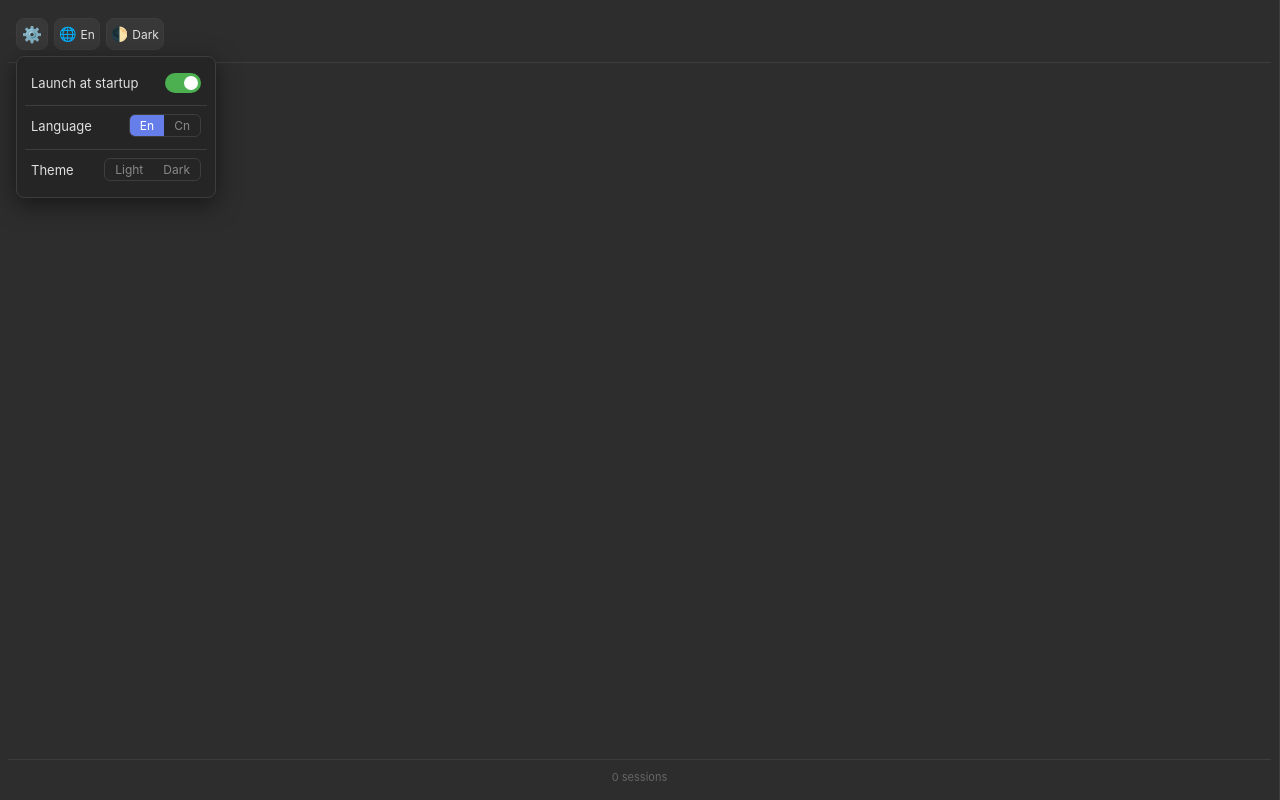
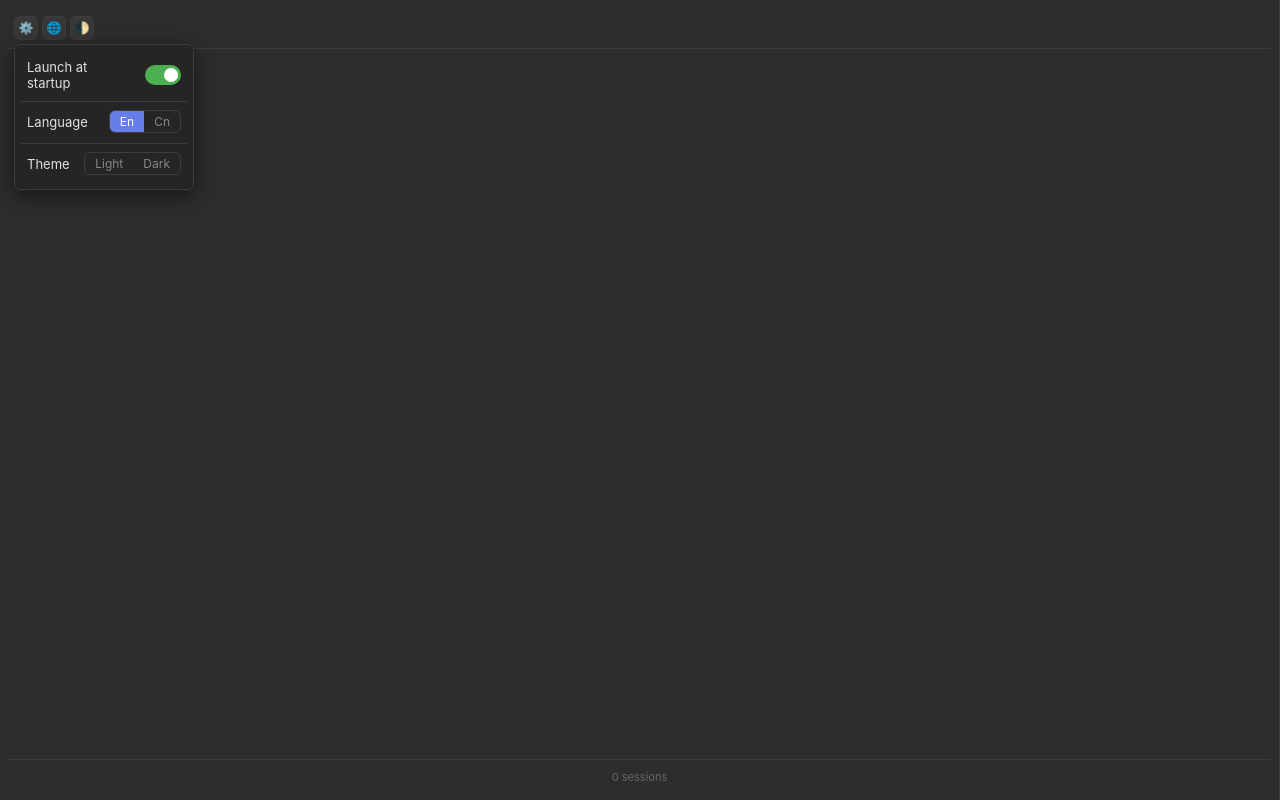
Before and after one commit to 200890234/mab, an Electron app: page index.html in a window 1280 px wide. Both pictures are taken after a click on the button "⚙️". Drawn offline with Linux system fonts and the light colour scheme; no server answers.

Commit message:
ui: 顶栏设置/语言/主题整体缩小为紧凑图标按钮，参考 FastKeys 比例

```diff
--- a/index.html
+++ b/index.html
@@ -65,46 +65,35 @@
         #viewList::-webkit-scrollbar { width: 4px; }
         #viewList::-webkit-scrollbar-thumb { background: var(--scrollbar); border-radius: 2px; }
 
-        /* 顶栏：设置 / 语言 / 主题 三个按钮 */
+        /* 顶栏：紧凑图标按钮（参考 FastKeys 比例） */
         .app-header {
             display: flex;
-            gap: 6px;
-            padding: 6px 8px 12px;
+            gap: 4px;
+            padding: 4px 6px 8px;
             border-bottom: 1px solid var(--border);
-            margin-bottom: 10px;
+            margin-bottom: 6px;
             flex-shrink: 0;
         }
-        .header-btn {
-            flex: 1;
+        .header-group { position: relative; }
+        .header-icon-btn {
             display: flex;
             align-items: center;
             justify-content: center;
-            gap: 4px;
-            padding: 7px 4px;
+            width: 24px;
+            height: 24px;
             background: var(--btn-bg);
             color: var(--text);
             border: 1px solid var(--border);
-            border-radius: 8px;
+            border-radius: 5px;
             cursor: pointer;
-            font-size: 12px;
             font-family: inherit;
             transition: background 0.15s, transform 0.1s;
+            padding: 0;
+            flex-shrink: 0;
         }
-        .header-btn:hover { background: var(--btn-hover); }
-        .header-btn:active { transform: scale(0.96); }
-        .header-ico { font-size: 14px; line-height: 1; }
-        .header-text { white-space: nowrap; }
-
-        /* 设置面板内的行内操作（语言/主题） */
-        .row-action {
-            cursor: pointer;
-            color: var(--accent);
-            font-size: 13px;
-            user-select: none;
-            padding: 2px 6px;
-            border-radius: 4px;
-        }
-        .row-action:hover { background: var(--btn-hover); }
+        .header-icon-btn:hover { background: var(--btn-hover); }
+        .header-icon-btn:active { transform: scale(0.96); }
+        .header-icon-btn .header-ico { font-size: 12px; line-height: 1; }
 
         .tool-group-header {
             display: flex;
@@ -112,7 +101,7 @@
             align-items: center;
             padding: 8px 12px 6px 8px;
             font-size: 13px;
-            color: #888;
+            color: var(--text-dim);
             text-transform: uppercase;
             letter-spacing: 0.5px;
             user-select: none;
@@ -121,7 +110,7 @@
         .add-btn {
             background: none;
             border: none;
-            color: #666;
+            color: var(--text-dim);
             cursor: pointer;
             font-size: 16px;
             line-height: 1;
@@ -171,7 +160,7 @@
         .view-item .close-btn {
             background: none;
             border: none;
-            color: #666;
+            color: var(--text-dim);
             cursor: pointer;
             padding: 0 4px;
             font-size: 13px;
@@ -186,7 +175,7 @@
         .view-item .rename-btn {
             background: none;
             border: none;
-            color: #666;
+            color: var(--text-dim);
             cursor: pointer;
             padding: 0 2px;
             font-size: 13px;
@@ -220,43 +209,20 @@
             flex-shrink: 0;
         }
 
-        /* 顶栏左 / 右分区 */
-        .header-left { position: relative; display: flex; }
-        .header-right { display: flex; gap: 6px; }
-
-        /* 仅图标的设置按钮 */
-        .header-icon-btn {
-            display: flex;
-            align-items: center;
-            justify-content: center;
-            width: 32px;
-            height: 32px;
-            background: var(--btn-bg);
-            color: var(--text);
-            border: 1px solid var(--border);
-            border-radius: 8px;
-            cursor: pointer;
-            font-family: inherit;
-            transition: background 0.15s, transform 0.1s;
-        }
-        .header-icon-btn:hover { background: var(--btn-hover); }
-        .header-icon-btn:active { transform: scale(0.96); }
-        .header-icon-btn .header-ico { font-size: 16px; }
-
         /* 设置面板：在设置按钮正下方弹出 */
         .settings-panel {
             position: absolute;
-            top: 38px;
+            top: 28px;
             left: 0;
-            min-width: 200px;
+            min-width: 180px;
             background: var(--panel-bg);
             border: 1px solid var(--border);
-            border-radius: 8px;
+            border-radius: 6px;
             box-shadow: 0 6px 24px rgba(0,0,0,0.5);
-            padding: 8px;
+            padding: 6px;
             display: none;
             flex-direction: column;
-            gap: 4px;
+            gap: 2px;
             z-index: 30;
         }
         .settings-panel.open { display: flex; }
@@ -406,7 +372,7 @@
     <div class="sidebar">
         <div id="resizer" class="sidebar-resizer" title="Drag to resize sidebar"></div>
         <div class="app-header">
-            <div class="header-left">
+            <div class="header-group">
                 <button class="header-icon-btn" id="btnSettings" title="Settings / 设置">
                     <span class="header-ico">⚙️</span>
                 </button>
@@ -435,16 +401,12 @@
                     <!-- 以后新增设置项，按此结构追加 .setting-row 即可 -->
                 </div>
             </div>
-            <div class="header-right">
-                <button class="header-btn" id="btnLang" title="Language / 语言">
-                    <span class="header-ico">🌐</span>
-                    <span class="header-text" id="langText">EN</span>
-                </button>
-                <button class="header-btn" id="btnTheme" title="Theme / 主题">
-                    <span class="header-ico">🌓</span>
-                    <span class="header-text" id="themeText">Dark</span>
-                </button>
-            </div>
+            <button class="header-icon-btn" id="btnLang" title="Language / 语言">
+                <span class="header-ico">🌐</span>
+            </button>
+            <button class="header-icon-btn" id="btnTheme" title="Theme / 主题">
+                <span class="header-ico">🌓</span>
+            </button>
         </div>
 
         <div id="viewList"></div>
@@ -519,8 +481,6 @@
                 const key = el.getAttribute('data-i18n');
                 if (typeof t(key) === 'string') el.textContent = t(key);
             });
-            const langText = document.getElementById('langText');
-            if (langText) langText.textContent = appLang === 'zh' ? 'Cn' : 'En';
             // 高亮 En/Cn 分段
             document.querySelectorAll('#langToggle .seg-opt').forEach(opt => {
                 opt.classList.toggle('active', opt.dataset.lang === appLang);
@@ -530,8 +490,6 @@
         function applyTheme(theme) {
             if (theme === 'light') document.body.classList.add('theme-light');
             else document.body.classList.remove('theme-light');
-            const themeText = document.getElementById('themeText');
-            if (themeText) themeText.textContent = theme === 'light' ? 'Light' : 'Dark';
             // 高亮 Light/Dark 分段
             document.querySelectorAll('#themeToggle .seg-opt').forEach(opt => {
                 opt.classList.toggle('active', opt.dataset.theme === theme);
```
